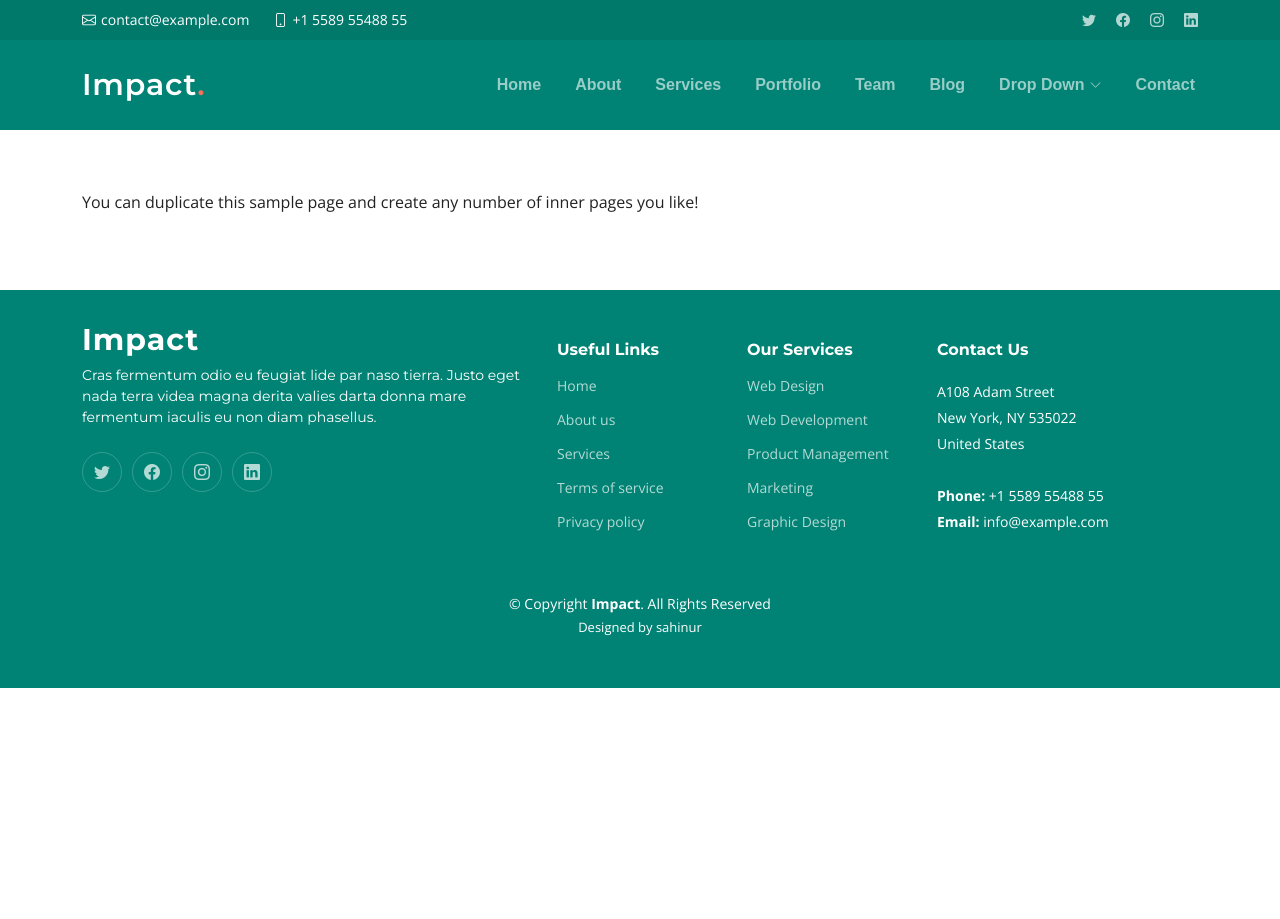
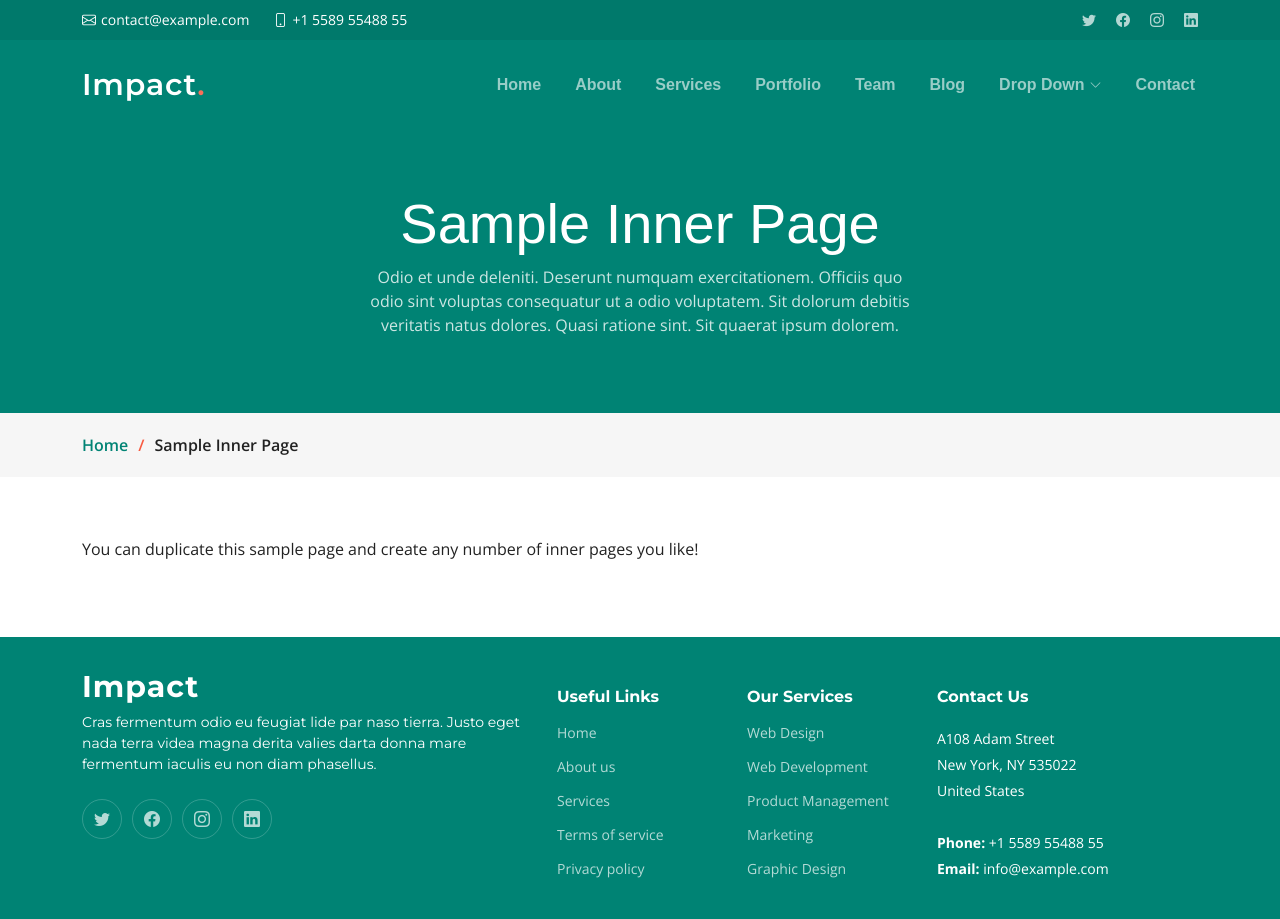
Before and after one commit to devSahinur/Impact, a plain HTML site: page sample-inner-page.html in a window 1280 px wide. Shown: the top 919 px of the page. Before the commit the page ends 800 px from the top, so only its background shows below. Drawn offline with nearby package versions, Linux system fonts and the light colour scheme.

Commit message:
Breadcrumbs

```diff
--- a/sample-inner-page.html
+++ b/sample-inner-page.html
@@ -94,7 +94,27 @@
 
   <main id="main">
 
-
+    <!-- ======= Breadcrumbs ======= -->
+    <div class="breadcrumbs">
+      <div class="page-header d-flex align-items-center" style="background-image: url('');">
+        <div class="container position-relative">
+          <div class="row d-flex justify-content-center">
+            <div class="col-lg-6 text-center">
+              <h2>Sample Inner Page</h2>
+              <p>Odio et unde deleniti. Deserunt numquam exercitationem. Officiis quo odio sint voluptas consequatur ut a odio voluptatem. Sit dolorum debitis veritatis natus dolores. Quasi ratione sint. Sit quaerat ipsum dolorem.</p>
+            </div>
+          </div>
+        </div>
+      </div>
+      <nav>
+        <div class="container">
+          <ol>
+            <li><a href="index.html">Home</a></li>
+            <li>Sample Inner Page</li>
+          </ol>
+        </div>
+      </nav>
+    </div><!-- End Breadcrumbs -->
 
     <section class="sample-page">
       <div class="container" data-aos="fade-up">
```
